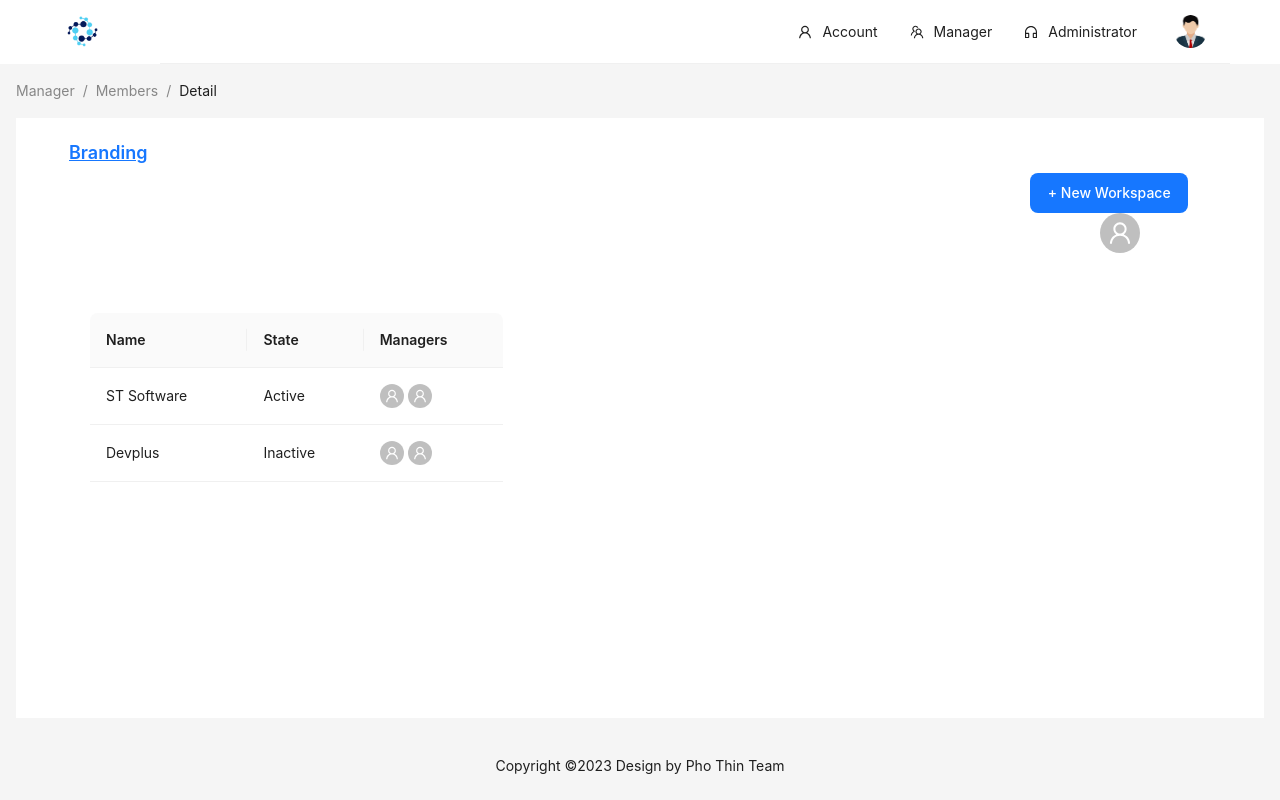
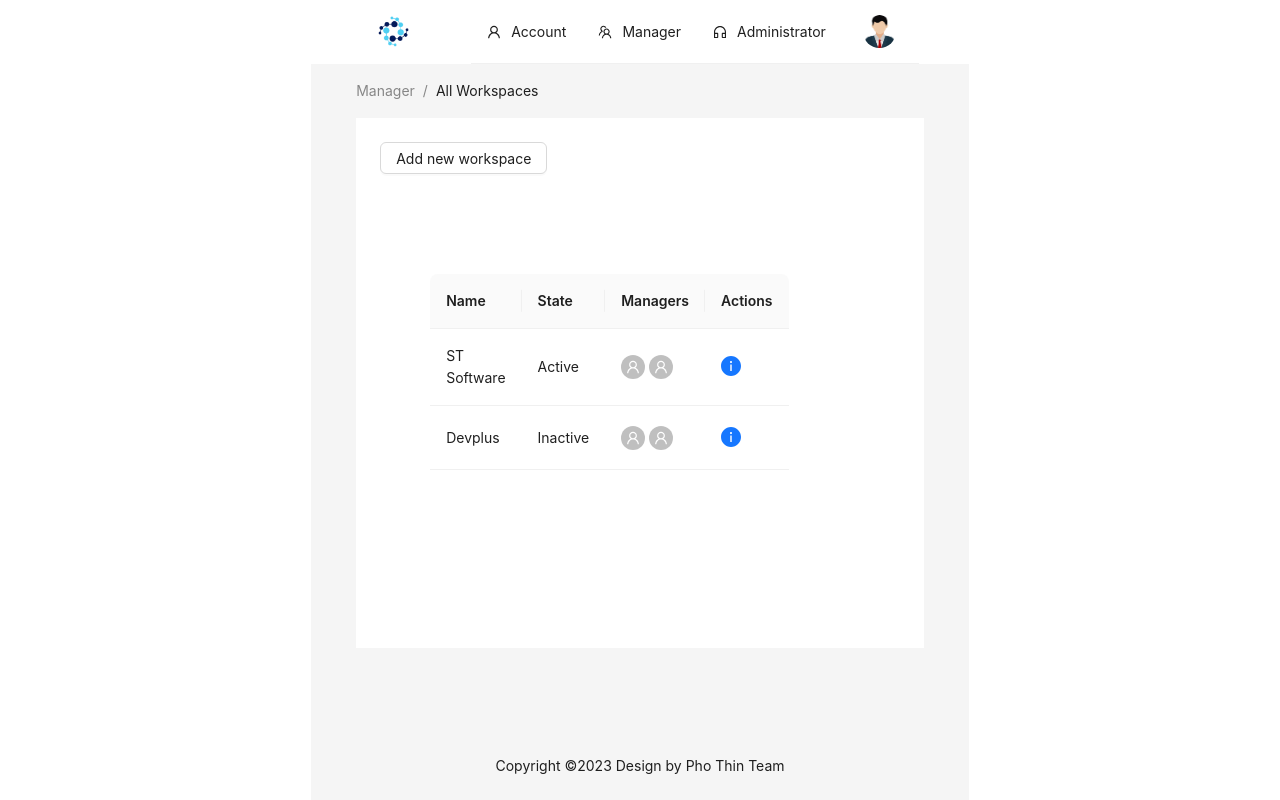
Before and after one commit to Tonydang223/DP05-Team-03-FinalProject-Rest, a React (Vite) app in the folder Frontend/: page /admin/workspaces in a window 1280 px wide. Built offline with nearby package versions, Linux system fonts and the light colour scheme.

Commit message:
Fix Managing Workspaces UI, UX. Fix Routes (#19)

```diff
--- a/Frontend/src/components/accountTable/AccountTable.jsx
+++ b/Frontend/src/components/accountTable/AccountTable.jsx
@@ -123,8 +123,8 @@ const AccountTable = ({ role }) => {
       //   ),
     },
     {
-      title: 'Action',
-      key: 'action',
+      title: 'Actions',
+      key: 'actions',
       render: (_, record) => (
         <Space size='middle'>
           <a style={{ fontSize: '20px' }} title={isTitle} onClick={showEdit}>
--- a/Frontend/src/components/modal/ModalAll.jsx
+++ b/Frontend/src/components/modal/ModalAll.jsx
@@ -31,34 +31,19 @@ const ModalAll = ({ name, title, open, onOk, onCancel, type }) => {
       )}
 
       {name === 'CreateGroup' && (
-        <Modal open={open} type={type} onCancel={onCancel} footer={null}>
+        <Modal open={open} onCancel={onCancel} footer={null}>
           <h2
             style={{
               textAlign: 'center',
               paddingBottom: '10px',
-              fontSize: '25px',
+              fontSize: '23px',
               fontWeight: '600',
             }}
           >
             Create a new group
           </h2>
 
-          <Form
-            name='basic'
-            labelCol={{
-              span: 8,
-            }}
-            wrapperCol={{
-              span: 16,
-            }}
-            style={{
-              maxWidth: 600,
-            }}
-            initialValues={{
-              remember: true,
-            }}
-            autoComplete='off'
-          >
+          <Form name='basic' autoComplete='off'>
             <Form.Item
               label='Name group'
               name='groupname'
@@ -72,7 +57,6 @@ const ModalAll = ({ name, title, open, onOk, onCancel, type }) => {
             >
               <Input />
             </Form.Item>
-
             <Form.Item
               label='Add member'
               name='addPeople'
@@ -117,7 +101,19 @@ const ModalAll = ({ name, title, open, onOk, onCancel, type }) => {
       )}
 
       {name === 'Add_Workspace' && (
-        <Modal title='Add New Workspace' open={open} onOk={onOk} onCancel={onCancel}>
+        <Modal open={open} onOk={onOk} onCancel={onCancel} footer={null}>
+          <h2
+            style={{
+              textAlign: 'center',
+              paddingBottom: '10px',
+              fontSize: '23px',
+              fontWeight: '600',
+            }}
+          >
+            Add new workspace
+          </h2>
+
+          <Form name='basic' autoComplete='off'>
             <Form.Item
               label='Workspace Name'
               name='name'
@@ -139,6 +135,28 @@ const ModalAll = ({ name, title, open, onOk, onCancel, type }) => {
             >
               <Input placeholder='Member' style={{ marginLeft: '17px', width: '315px' }} />
             </Form.Item>
+            <Form.Item
+              wrapperCol={{
+                offset: 8,
+                span: 16,
+              }}
+            >
+              <Button
+                htmlType='button'
+                onClick={onCancel}
+                style={{
+                  marginRight: '20px',
+                  backgroundColor: 'red',
+                  color: 'white',
+                }}
+              >
+                Cancel
+              </Button>
+              <Button type='primary' htmlType='submit'>
+                Submit
+              </Button>
+            </Form.Item>
+          </Form>
         </Modal>
       )}
 
@@ -193,6 +211,7 @@ const ModalAll = ({ name, title, open, onOk, onCancel, type }) => {
           <p>Are you sure to delete?</p>
         </Modal>
       )}
+
       {name === 'Add_Member' && (
         <Modal title={title} open={open} onOk={onOk} onCancel={onCancel}>
           <p>Are you sure to {title}?</p>
--- a/Frontend/src/pages/admin/Workspaces.jsx
+++ b/Frontend/src/pages/admin/Workspaces.jsx
@@ -1,8 +1,9 @@
 import React from 'react';
-import { Form, Layout, Breadcrumb, theme, Row, Col, Table, Typography, Avatar } from 'antd';
-import { UserOutlined } from '@ant-design/icons';
+import { Form, Layout, Breadcrumb, theme, Row, Col, Table, Button, Avatar, Space } from 'antd';
+import { UserOutlined, InfoCircleFilled } from '@ant-design/icons';
 import ModalAll from '../../components/modal/ModalAll';
 import { useState } from 'react';
+import { Link } from 'react-router-dom';
 
 const { Content } = Layout;
 const layout = {
@@ -31,6 +32,17 @@ const Workspaces = () => {
         </>
       ),
     },
+    {
+      title: 'Actions',
+      key: 'actions',
+      render: (_, record) => (
+        <Space size='middle'>
+          <Link to='/admin/workspace-details' style={{ fontSize: '20px' }} title={isTitle}>
+            <InfoCircleFilled style={{ color: '#1677FF' }} />
+          </Link>
+        </Space>
+      ),
+    },
   ];
   const {
     token: { colorBgContainer },
@@ -52,10 +64,11 @@ const Workspaces = () => {
   const handleCancelAdd = () => {
     setIsModalOpen(false);
   };
+
   return (
     <Content
       style={{
-        margin: '0 16px',
+        margin: '0 45px',
       }}
     >
       <Breadcrumb
@@ -64,41 +77,24 @@ const Workspaces = () => {
         }}
       >
         <Breadcrumb.Item>Manager</Breadcrumb.Item>
-        <Breadcrumb.Item>Members</Breadcrumb.Item>
-        <Breadcrumb.Item>Detail</Breadcrumb.Item>
+        <Breadcrumb.Item>All Workspaces</Breadcrumb.Item>
       </Breadcrumb>
       <div
         style={{
           padding: 24,
-          minHeight: 600,
+          minHeight: 530,
           background: colorBgContainer,
         }}
       >
         <div>
-          <Typography.Title
-            underline
-            level={1}
-            style={{ fontSize: '18px', marginLeft: '29px', float: 'left', color: '#1677ff' }}
-          >
-            Branding
-          </Typography.Title>
-          <button
-            title={isTitle}
-            onClick={showAddApprove}
-            style={{ marginLeft: '990px', backgroundColor: '#1677ff', color: 'white' }}
-          >
-            + New Workspace
-          </button>
+          <Button role='button' title={isTitle} onClick={showAddApprove}>
+            Add new workspace
+          </Button>
           <ModalAll
             name={isTitle}
             open={isModalOpen}
             onOk={handApproveAdd}
             onCancel={handleCancelAdd}
-          />
-          <Avatar
-            size='large'
-            icon={<UserOutlined />}
-            style={{ marginRight: '100px', float: 'right' }}
           />
         </div>
         <div>
--- a/Frontend/src/pages/landing/index.landing.jsx
+++ /dev/null
@@ -1,5 +0,0 @@
-import React from 'react';
-
-export default function LandingPage() {
-  return <div>LandingPage</div>;
-}
--- a/Frontend/src/pages/manager/index.manager.css
+++ b/Frontend/src/pages/manager/index.manager.css
@@ -7,47 +7,10 @@
 .title {
   font-size: 28px !important;
 }
-.button-create-group {
-  background-color: #c2fbd7;
-  border-radius: 100px;
-  font-weight: bold;
-  box-shadow: rgba(44, 187, 99, 0.2) 0 -25px 18px -14px inset, rgba(44, 187, 99, 0.15) 0 1px 2px,
-    rgba(44, 187, 99, 0.15) 0 2px 4px, rgba(44, 187, 99, 0.15) 0 4px 8px,
-    rgba(44, 187, 99, 0.15) 0 8px 16px, rgba(44, 187, 99, 0.15) 0 16px 32px;
-  color: green;
-  cursor: pointer;
-  display: inline-block;
-  font-family: CerebriSans-Regular, -apple-system, system-ui, Roboto, sans-serif;
-  text-align: center;
-  text-decoration: none;
-  transition: all 250ms;
-  height: 40px;
-  margin-top: -5px;
-  border: 0;
-  font-size: 16px;
-  user-select: none;
-  -webkit-user-select: none;
-  touch-action: manipulation;
-}
 
-.button-create-group:hover {
-  box-shadow: rgba(44, 187, 99, 0.35) 0 -25px 18px -14px inset, rgba(44, 187, 99, 0.25) 0 1px 2px,
-    rgba(44, 187, 99, 0.25) 0 2px 4px, rgba(44, 187, 99, 0.25) 0 4px 8px,
-    rgba(44, 187, 99, 0.25) 0 8px 16px, rgba(44, 187, 99, 0.25) 0 16px 32px;
-  transform: scale(1.05) rotate(-1deg);
-  color: green !important;
-}
-.button-create-group:focus {
-  outline: none;
-}
 @media (max-width: 576px) {
   .col-title {
     display: none;
-  }
-}
-@media (min-width: 1246px) {
-  .button-create-group {
-    margin-left: 350px;
   }
 }
 
--- a/Frontend/src/pages/manager/index.manager.jsx
+++ b/Frontend/src/pages/manager/index.manager.jsx
@@ -87,12 +87,7 @@ export default function ManagerPage() {
         <Space wrap className='section1'>
           <Row className='row'>
             <Col xl={8} lg={8} xxl={1} md={13} sm={17} className='col-button'>
-              <Button
-                // className='button-create-group'
-                role='button'
-                title={isTitle}
-                onClick={CreateGroup}
-              >
+              <Button role='button' title={isTitle} onClick={CreateGroup}>
                 Create new group
               </Button>
             </Col>
--- a/Frontend/src/pages/staff/dayoffDetails.staff.jsx
+++ b/Frontend/src/pages/staff/dayoffDetails.staff.jsx
@@ -5,7 +5,7 @@ import { DayoffHistory } from '../../components/dayoffDetails/dayoffHistory';
 import '../../components/dayoffDetails/dayoffDetails.css';
 import { Link } from 'react-router-dom';
 
-export const DayoffDetails = () => {
+export default function DayoffDetails() {
   const { Content } = Layout;
   const {
     token: { colorBgContainer },
@@ -51,4 +51,4 @@ export const DayoffDetails = () => {
       </Content>
     </>
   );
-};
+}
--- a/Frontend/src/routes/index.routes.jsx
+++ b/Frontend/src/routes/index.routes.jsx
@@ -2,9 +2,8 @@ import { BrowserRouter, Routes, Route } from 'react-router-dom';
 import Layouts from '../layouts/index.layouts';
 import ManagerPage from '../pages/manager/index.manager';
 import StaffPage from '../pages/staff/index.staff';
-import LandingPage from '../pages/landing/index.landing';
 import LoginPage from '../pages/auth/index.auth';
-import { DayoffDetails } from '../pages/staff/dayoffDetails.staff';
+import DayoffDetails from '../pages/staff/dayoffDetails.staff';
 import ChangePassword from '../pages/auth/ChangePassword/ChangePassword';
 import LogOffForm from '../pages/staff/LogOff/LogOffForm';
 import Workspaces from '../pages/admin/Workspaces';
@@ -16,9 +15,6 @@ const AppRouter = (req, res) => {
   return (
     <BrowserRouter>
       <Routes>
-        {/* landing page route */}
-        <Route path='/landing' exact element={<LandingPage />} />
-
         {/* auth route */}
         <Route path='/login' exact element={<LoginPage />} />
         <Route path='/change-password' exact element={<ChangePassword />} />
```
Lines whose indentation alone changed are shown as unchanged.
